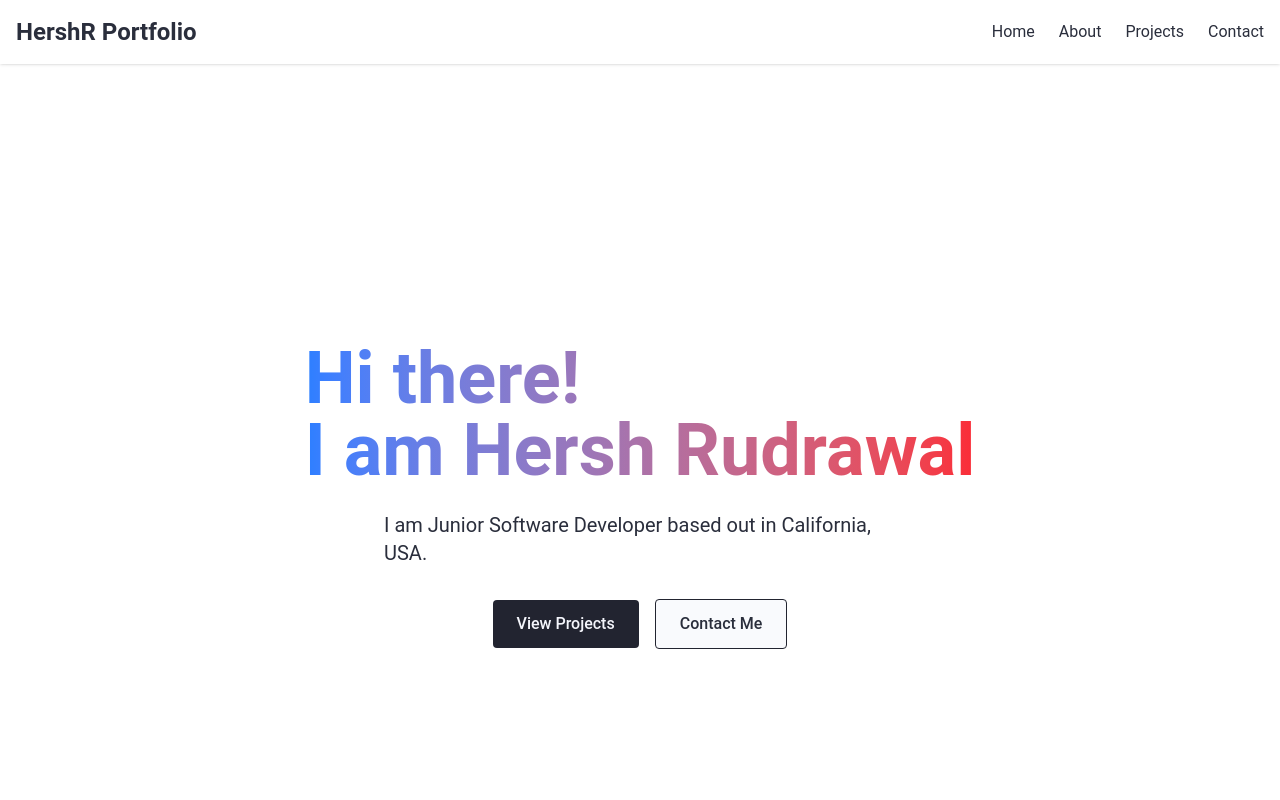
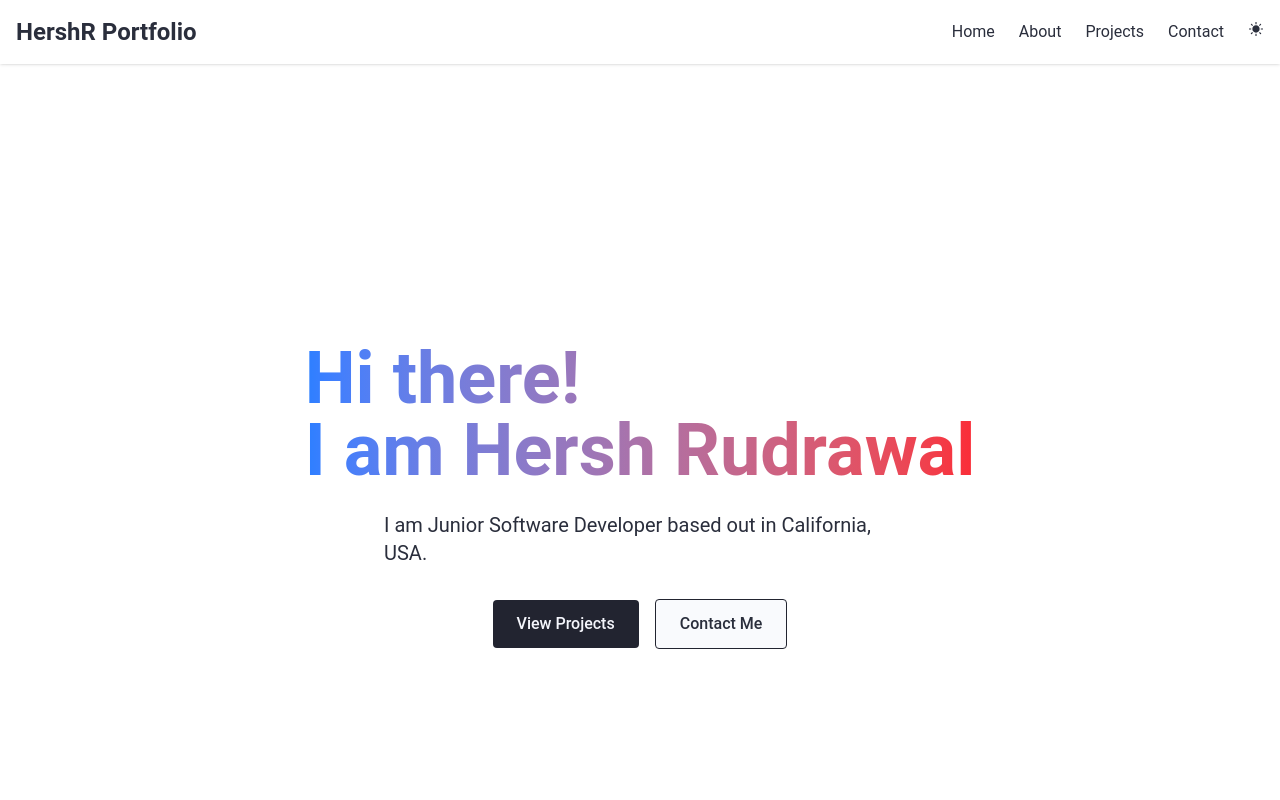
Before and after one commit to HershR/hershr-portfolio, a React (Vite) app: page / in a window 1280 px wide. Shown: the top 800 px of the page. Built offline with nearby package versions, Linux system fonts and the light colour scheme.

Commit message:
Added Dark mode toggle

```diff
--- a/src/components/Header.tsx
+++ b/src/components/Header.tsx
@@ -1,4 +1,7 @@
 import { useEffect } from "react";
+import { useState } from "react";
+import { AiFillSun } from "react-icons/ai";
+import { AiFillMoon } from "react-icons/ai";
 
 interface HeaderProps {
   menuOpen: boolean;
@@ -6,10 +9,30 @@ interface HeaderProps {
 }
 
 export function Header({ menuOpen, setMenuOpen }: HeaderProps) {
+  const [theme, setTheme] = useState("dark");
+
   useEffect(() => {
     document.body.style.overflow = menuOpen ? "hidden" : "auto";
   }, [menuOpen]);
 
+  useEffect(() => {
+    const deviceTheme = localStorage.getItem("theme");
+    if (deviceTheme) {
+      setTheme(deviceTheme);
+    } else {
+      localStorage.setItem("theme", "dark");
+    }
+  }, []);
+  function toggleTheme() {
+    const currentTheme = document.documentElement.classList.contains("dark")
+      ? "dark"
+      : "light";
+    const newTheme = currentTheme === "dark" ? "light" : "dark";
+    document.documentElement.classList.remove(currentTheme);
+    document.documentElement.classList.add(newTheme);
+    localStorage.setItem("theme", newTheme);
+    setTheme(newTheme);
+  }
   return (
     <header className="bg-background shadow sticky top-0 z-50">
       <nav className="max-w-7xl mx-auto px-4 py-4 flex justify-between items-center">
@@ -43,6 +66,11 @@ export function Header({ menuOpen, setMenuOpen }: HeaderProps) {
               Contact
             </a>
           </li>
+          <li>
+            <button className="hover:cursor-pointer" onClick={toggleTheme}>
+              {theme === "dark" ? <AiFillSun /> : <AiFillMoon />}
+            </button>
+          </li>
         </ul>
       </nav>
     </header>
--- a/src/index.css
+++ b/src/index.css
@@ -1,5 +1,5 @@
 @import "tailwindcss";
-@custom-variant dark (&:where(.dark, .dark *));
+@custom-variant dark (&:is(.dark *));
 
 :root {
   --primary: hsl(227, 18%, 20%);
@@ -13,8 +13,8 @@
   --primary: hsl(231, 47%, 97%);
   --secondary: hsl(227, 18%, 20%);
   --background: hsl(231, 17%, 16%);
-  --accent: hsl(212, 7%, 42%);
-  --foregound: hsl(0, 0%, 100%);
+  --accent: hsl(0, 0%, 100%);
+  --foregound: hsl(212, 7%, 42%);
 }
 @theme inline {
   --color-primary: var(--primary);
```
